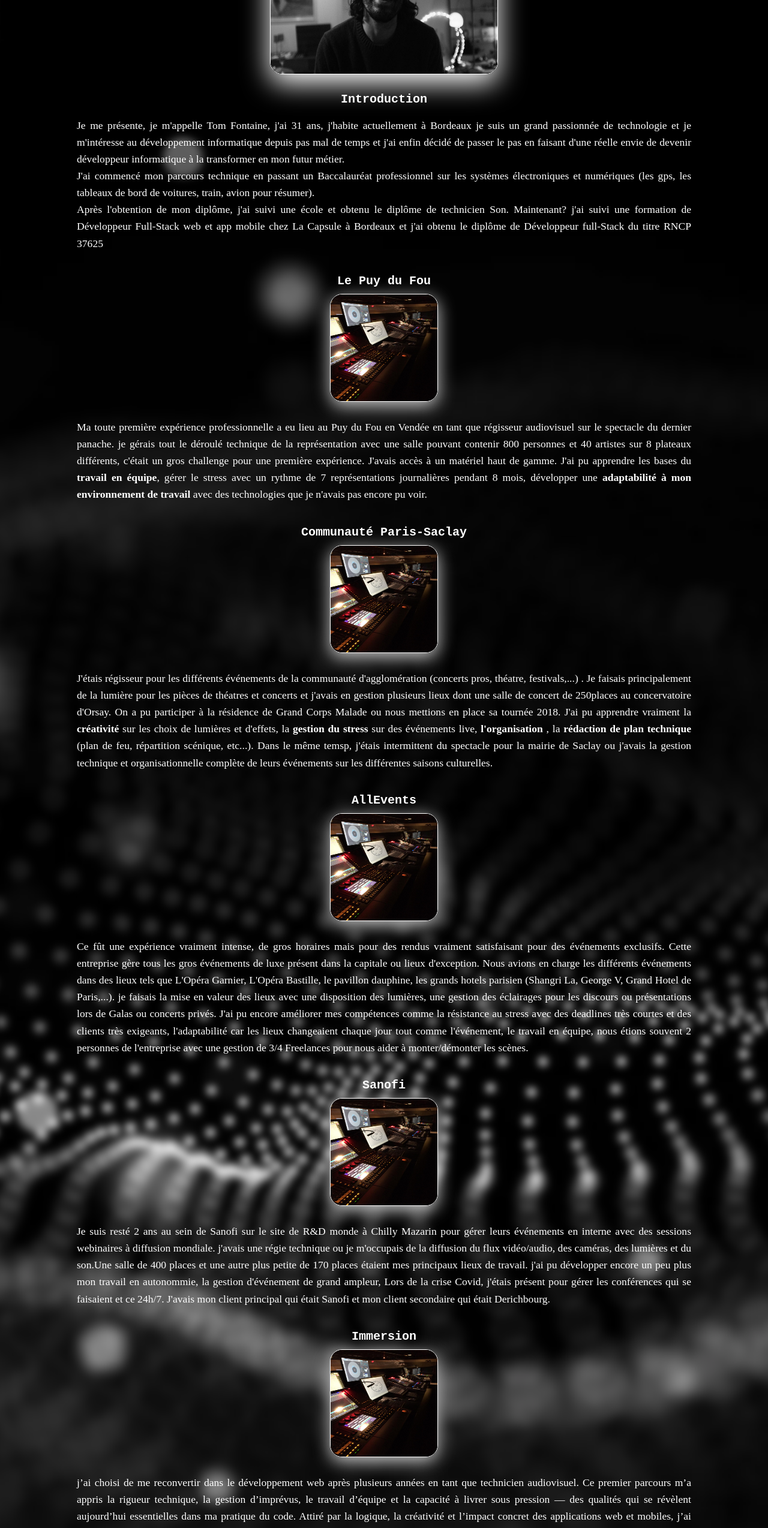
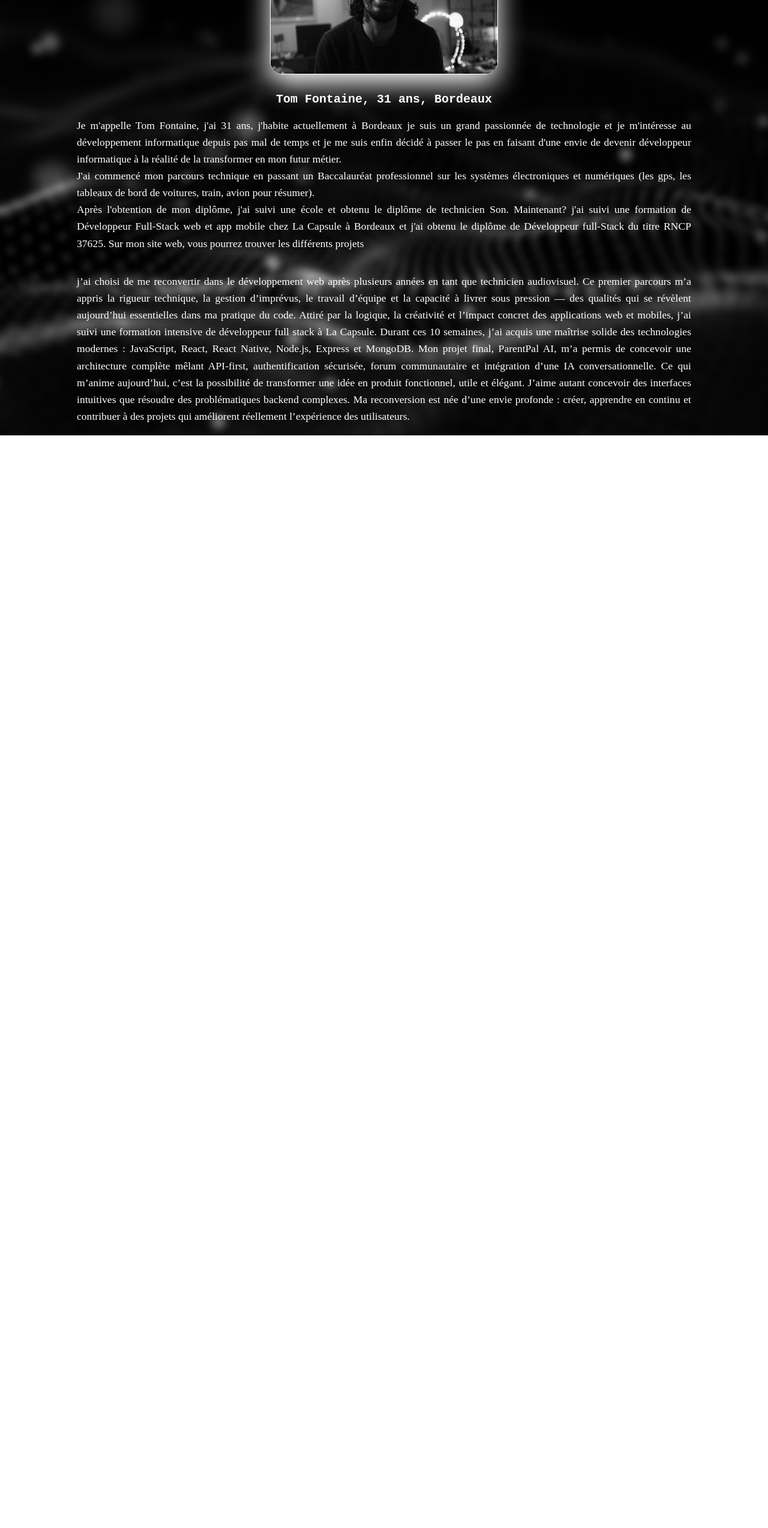
Before and after one commit to Tom33270/Porfolio, a React (Create React App) app: page /about in a window 1280 px wide. Shown: the part 234-2782 px from the top of the page at 60% size. After the commit the page ends 960 px from the top, so only its background shows below. Built offline with nearby package versions, Linux system fonts and the light colour scheme.

Commit message:
update site

```diff
--- a/src/components/About.js
+++ b/src/components/About.js
@@ -24,55 +24,16 @@ const About = () => {
                  <img src={tom} alt="Tom" className='img-main' />
 
 
-                <h2 className='sub-title'>Introduction</h2>
-                <p className='info'>Je me présente, je m'appelle Tom Fontaine, j'ai 31 ans, j'habite actuellement à Bordeaux je suis un grand passionnée de technologie et je m'intéresse
-                    au développement informatique depuis pas mal de temps et j'ai enfin décidé de passer le pas en faisant d'une réelle envie de devenir développeur informatique à la transformer en mon futur métier.
+                <h2 className='sub-title'>Tom Fontaine, 31 ans, Bordeaux</h2>
+                <p className='info'> Je m'appelle Tom Fontaine, j'ai 31 ans, j'habite actuellement à Bordeaux je suis un grand passionnée de technologie et je m'intéresse
+                    au développement informatique depuis pas mal de temps et je me suis enfin décidé à passer le pas en faisant d'une envie de devenir développeur informatique à la réalité de la transformer en mon futur métier.
 
                      <br/>J'ai commencé mon parcours technique en passant un Baccalauréat professionnel sur les systèmes électroniques et numériques (les gps, les tableaux de bord de voitures, train, avion pour résumer).<br/>
                     Après l'obtention de mon diplôme, j'ai suivi une école et obtenu le diplôme de technicien Son. Maintenant? j'ai suivi une formation de Développeur Full-Stack web et app mobile chez La Capsule à Bordeaux et j'ai obtenu le diplôme
-                    de Développeur full-Stack du titre RNCP 37625
+                    de Développeur full-Stack du titre RNCP 37625. Sur mon site web, vous pourrez trouver les différents projets
                 </p>
 
-                 <h2 className='sub-title'>Le Puy du Fou</h2>
-                   <img src={regie} alt="puy du fou" className='img-text3' />
-                   <p className='info' >
 
-                    Ma toute première expérience professionnelle a eu lieu au Puy
-
-                     du Fou en Vendée en tant que régisseur audiovisuel sur le spectacle du dernier panache.
-                    je gérais tout le déroulé technique de la représentation avec  une salle pouvant contenir 800 personnes et 40 artistes sur 8 plateaux différents, c'était un gros challenge pour une première expérience.
-                    J'avais accès à un matériel haut de gamme. J'ai pu apprendre les bases du <strong>travail en équipe</strong>, gérer le stress avec un rythme de 7 représentations journalières pendant 8 mois, développer une <strong>adaptabilité à mon environnement de travail</strong> avec des technologies
-                    que je n'avais pas encore pu voir.
-                </p>
-
-                <h2 className='sub-title'>Communauté Paris-Saclay</h2>
-                <img src={regie} alt="Tom" className='img-text3' />
-                <p className='info'>J'étais régisseur pour les différents événements de la communauté d'agglomération (concerts pros, théatre, festivals,...)
-                    . Je faisais principalement de la lumière pour les pièces de théatres et concerts et j'avais en gestion plusieurs lieux dont une salle de concert de 250places
-                    au concervatoire d'Orsay. On a pu participer à la résidence de Grand Corps Malade ou nous mettions en place sa tournée 2018.
-                    J'ai pu apprendre vraiment la <strong>créativité</strong> sur les choix de lumières et d'effets, la <strong>gestion du stress</strong> sur des événements live, <strong>l'organisation </strong>, la <strong>rédaction de plan technique</strong> (plan de feu, répartition scénique, etc...).
-                    Dans le même temsp, j'étais intermittent du spectacle pour la mairie de Saclay ou j'avais la gestion technique et organisationnelle complète de leurs événements sur les différentes saisons culturelles. </p>
-
-                  <h2 className='sub-title'>AllEvents</h2>
-
-                  <img src={regie} alt="Tom" className='img-text3' />
-
-                     <p className='info'> Ce fût une expérience vraiment intense, de gros horaires mais pour des rendus vraiment satisfaisant pour des événements exclusifs. Cette entreprise gère tous les gros événements de luxe présent dans la capitale ou
-                      lieux d'exception. Nous avions en charge les différents événements dans des lieux tels que L'Opéra Garnier, L'Opéra Bastille, le pavillon dauphine, les grands hotels parisien (Shangri La, George V, Grand Hotel de Paris,...). je faisais la mise en valeur
-                      des lieux avec une disposition des lumières, une gestion des éclairages pour les discours ou présentations lors de Galas ou concerts privés. J'ai pu encore améliorer mes compétences comme la résistance au stress avec des deadlines très courtes et des
-                      clients très exigeants, l'adaptabilité car les lieux changeaient chaque jour tout comme l'événement, le travail en équipe, nous étions souvent 2 personnes de l'entreprise avec une gestion de 3/4 Freelances pour nous aider à monter/démonter les scènes.
-                     </p>
-
-                      <h2 className='sub-title'>Sanofi</h2>
-                      <img src={regie} alt="Tom" className='img-text3' />
-
-                      <p className='info'>Je suis resté 2 ans au sein de Sanofi sur le site de R&D monde à Chilly Mazarin pour gérer leurs événements en interne avec des sessions webinaires à diffusion mondiale.
-                        j'avais une régie technique ou je m'occupais de la diffusion du flux vidéo/audio, des caméras, des lumières et du son.Une salle de 400 places et une autre plus petite de 170 places étaient mes principaux lieux de travail. j'ai pu développer encore un peu plus mon travail en autonommie, la gestion d'événement de grand ampleur,
-                        Lors de la crise Covid, j'étais présent pour gérer les conférences qui se faisaient et ce 24h/7. J'avais mon client principal qui était Sanofi et mon client secondaire qui était Derichbourg.
-                      </p>
-
-                      <h2 className='sub-title'>Immersion</h2>
-                      <img src={regie} alt="Tom" className='img-text3' />
 
 
 
@@ -93,7 +54,7 @@ const About = () => {
 
                 </p>
                 </div>
-            <button onClick={()=> navigate('/')}>HomePage</button>
+
         </div>
     )
 
--- a/src/styles/about.css
+++ b/src/styles/about.css
@@ -82,6 +82,8 @@
     animation: pulseShadow 5s infinite ease-in-out;
     animation-direction: alternate;
 }
+
+
 
 @keyframes pulseShadow {
     0% {
```
